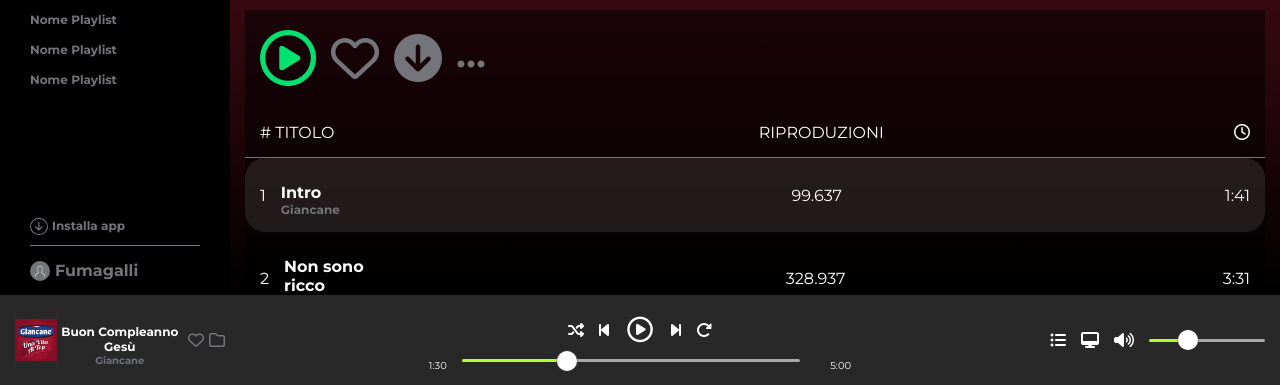
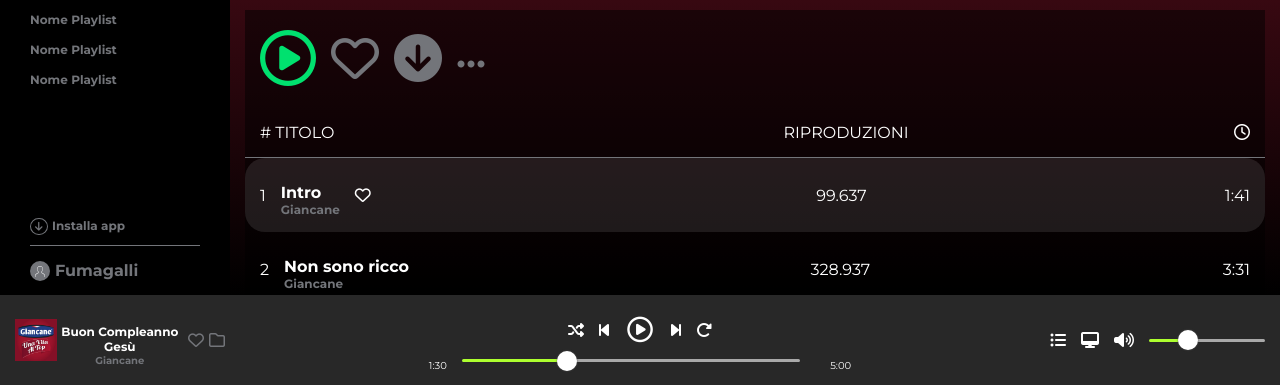
Before and after one commit to GiuseppeIndomenico/html-css-spotifyweb, a plain HTML site: page page Scropri/Giancane.html in a window 1280 px wide. In both pictures the pointer is over the element 334 px from the left and 610 px from the top of the page. Shown: the part 415-800 px from the top of the page. Drawn offline with Linux system fonts and the light colour scheme; files whose address does not match are found by name.

Commit message:
add wishlist song with hover

```diff
--- a/css/style.css
+++ b/css/style.css
@@ -525,13 +525,21 @@
 }
 
 
-.title-song{width: 15%;}
+.title-song{width: 20%;}
 .song{
     transition: all .5s;
 }
 .song:hover{
     background-color: rgba(255, 255, 255, 0.1);
     border-radius: 20px;
+}
+
+.song:hover .title-song::after{
+    content: "\f004";
+    font-family:  "font awesome 6 free";
+    display: flex;
+    align-items: center;
+    justify-content: center;
 }
 /*media query*/
 
```
